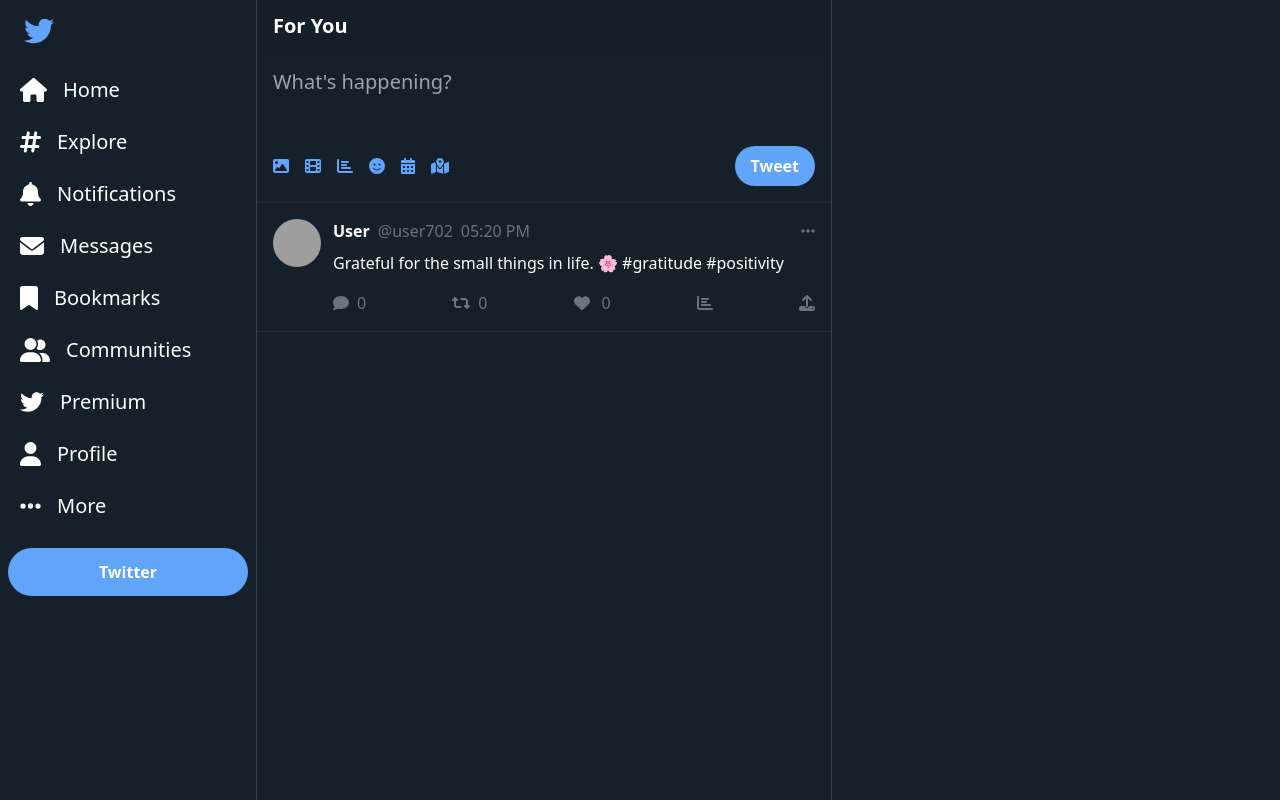
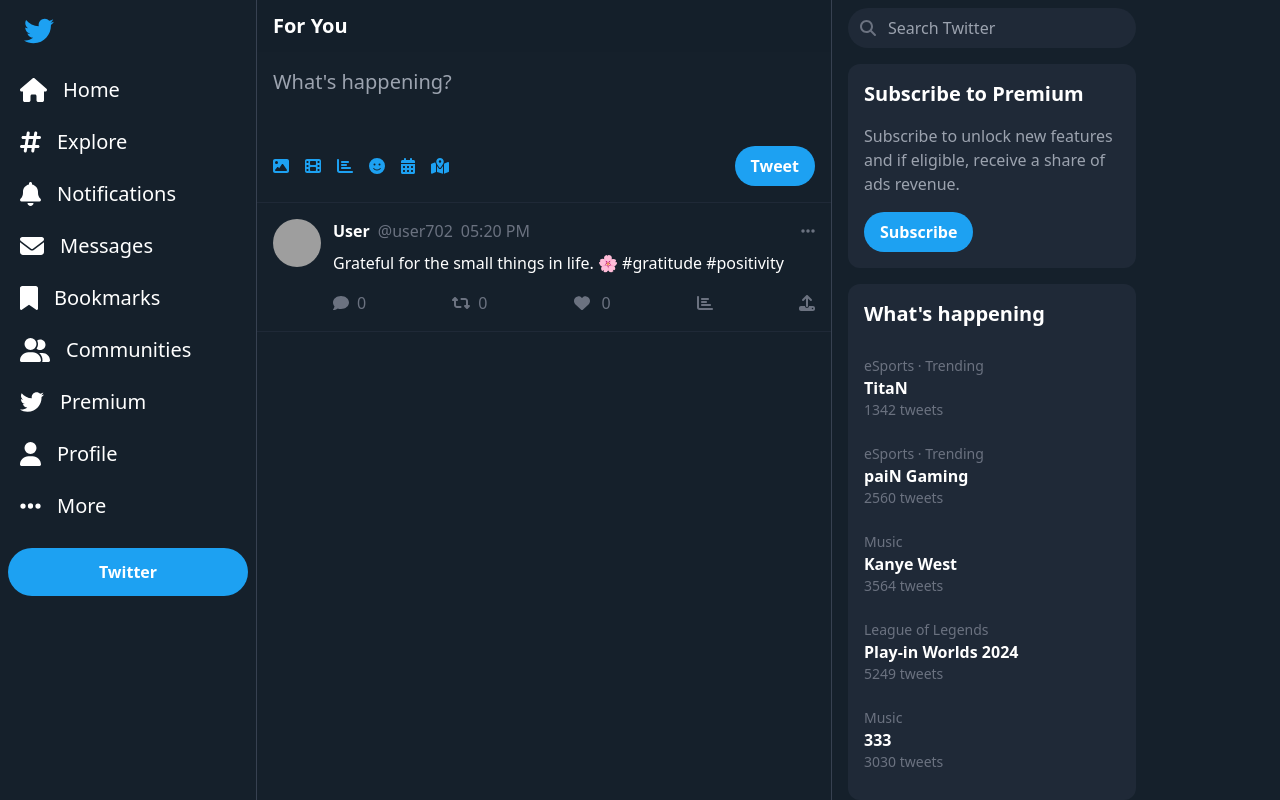
Before and after one commit to lirajoaop/twitter, a React (Vite) app: page / in a window 1280 px wide. Built offline with nearby package versions, Linux system fonts and the light colour scheme; grey boxes are pictures that could not be loaded.

Commit message:
add sidebar: search, subscribe and what's happening section

```diff
--- a/package.json
+++ b/package.json
@@ -14,6 +14,7 @@
     "@fortawesome/free-solid-svg-icons": "^6.6.0",
     "@fortawesome/react-fontawesome": "^0.2.2",
     "crypto-js": "^4.2.0",
+    "prop-types": "^15.8.1",
     "react": "^18.3.1",
     "react-dom": "^18.3.1",
     "uuid": "^10.0.0"
--- a/src/App.jsx
+++ b/src/App.jsx
@@ -4,6 +4,9 @@
 import { TwitterForm } from "./components/TwitterForm";
 import { getAvatar, getRandomImage } from "./utils/generateImages";
 import { v4 } from "uuid";
+import { FontAwesomeIcon } from "@fortawesome/react-fontawesome";
+import { faSearch } from "@fortawesome/free-solid-svg-icons";
+import { TrendItem } from "./components/TrendItem";
 
 function App() {
   const [tweets, setTweets] = useState([]);
@@ -84,6 +87,54 @@
             ))}
           </div>
         </main>
+        <aside className="hidden xl:block w-80 px-4">
+          <div className="sticky top-0 pt-2">
+            <div className="relative">
+              <FontAwesomeIcon
+                icon={faSearch}
+                className="absolute top-3 left-3 text-gray-500"
+              />
+              <input
+                placeholder="Search Twitter"
+                className="w-full bg-gray-800 text-white rounded-full outline-none py-2 pl-10 pr-4"
+              />
+            </div>
+            <div className="bg-gray-800 rounded-xl mt-4 p-4">
+              <h2 className="font-bold text-xl mb-4">Subscribe to Premium</h2>
+              <p className="text-gray-400 mb-4">
+                Subscribe to unlock new features and if eligible, receive a
+                share of ads revenue.
+              </p>
+              <button className="bg-twitter-blue font-bold py-2 px-4 rounded-full hover:bg-blue-600 transition duration-200 ">
+                Subscribe
+              </button>
+            </div>
+            <div className="bg-gray-800 rounded-xl mt-4 p-4">
+              <h2 className="font-bold text-xl mb-4">What's happening</h2>
+              <TrendItem
+                category="eSports · Trending"
+                name="TitaN"
+                tweetCount="1342 tweets"
+              />
+              <TrendItem
+                category="eSports · Trending"
+                name="paiN Gaming"
+                tweetCount="2560 tweets"
+              />
+              <TrendItem
+                category="Music"
+                name="Kanye West"
+                tweetCount="3564 tweets"
+              />
+              <TrendItem
+                category="League of Legends"
+                name="Play-in Worlds 2024"
+                tweetCount="5249 tweets"
+              />
+              <TrendItem category="Music" name="333" tweetCount="3030 tweets" />
+            </div>
+          </div>
+        </aside>
       </div>
     </>
   );
--- a/src/components/Sidebar/index.jsx
+++ b/src/components/Sidebar/index.jsx
@@ -26,7 +26,7 @@
     <div className="w-20 xl:w-64 sticky top-0 px-2 h-screen">
       <FontAwesomeIcon
         icon={faTwitter}
-        className="text-blue-400 text-3xl m-4"
+        className="text-twitter-blue text-3xl m-4"
       />
       <nav>
         <NavItem icon={faHome} text="Home" />
@@ -40,12 +40,12 @@
         <NavItem icon={faEllipsisH} text="More" />
       </nav>
 
-      <button className="bg-blue-400 text-white rounded-full font-bold px-4 py-3 mt-4 w-full cursor-pointer">
+      <button className="bg-twitter-blue text-white rounded-full font-bold px-4 py-3 mt-4 w-full cursor-pointer hover:bg-blue-600 transition duration-200">
         <FontAwesomeIcon
           icon={faFeatherAlt}
-          className="text-white text-3xl m-4 inline xl:hidden "
+          className="text-white  inline xl:hidden "
         />
-        <span className="hidden xl:inline">Twitter</span>
+        <span className="hidden xl:inline hover:bg-twitter-blue">Twitter</span>
       </button>
     </div>
   );
--- /dev/null
+++ b/src/components/TrendItem/index.jsx
@@ -0,0 +1,17 @@
+import PropTypes from "prop-types";
+
+export function TrendItem({ category, name, tweetCount }) {
+  return (
+    <div className="py-3 cursor-pointer">
+      <p className="text-gray-500 text-sm">{category}</p>
+      <p className="font-bold">{name}</p>
+      {tweetCount && <p className="text-gray-500 text-sm">{tweetCount}</p>}
+    </div>
+  );
+}
+
+TrendItem.PropTypes = {
+  category: PropTypes.string,
+  name: PropTypes.string,
+  tweetCount: PropTypes.string,
+};
--- a/src/components/Tweet/index.jsx
+++ b/src/components/Tweet/index.jsx
@@ -58,7 +58,7 @@
             />
           )}
           <div className="flex justify-between mt-4 text-gray-500 ">
-            <div className="flex items-center cursor-pointer hover:text-blue-400">
+            <div className="flex items-center cursor-pointer hover:text-twitter-blue">
               <FontAwesomeIcon
                 icon={faComment}
                 onClick={() => handleAction("comment")}
@@ -79,10 +79,10 @@
               />
               <span className="ml-2">{like}</span>
             </div>
-            <div className="flex items-center cursor-pointer hover:text-blue-400 gap-1">
+            <div className="flex items-center cursor-pointer hover:text-twitter-blue gap-1">
               <FontAwesomeIcon icon={faChartBar} />
             </div>
-            <div className="flex items-center cursor-pointer hover:text-blue-400 gap-1">
+            <div className="flex items-center cursor-pointer hover:text-twitter-blue gap-1">
               <FontAwesomeIcon icon={faUpload} />
             </div>
           </div>
--- a/src/components/TwitterForm/index.jsx
+++ b/src/components/TwitterForm/index.jsx
@@ -8,6 +8,7 @@
 } from "@fortawesome/free-solid-svg-icons";
 import { FontAwesomeIcon } from "@fortawesome/react-fontawesome";
 import { useRef } from "react";
+import PropTypes from "prop-types";
 
 export function TwitterForm({ onTweet }) {
   const textAreaRef = useRef();
@@ -31,31 +32,31 @@
         <div className="flex space-x-4">
           <FontAwesomeIcon
             icon={faImage}
-            className="text-blue-400 cursor-pointer"
+            className="text-twitter-blue cursor-pointer"
           />
           <FontAwesomeIcon
             icon={faFilm}
-            className="text-blue-400 cursor-pointer"
+            className="text-twitter-blue cursor-pointer"
           />
           <FontAwesomeIcon
             icon={faChartBar}
-            className="text-blue-400 cursor-pointer"
+            className="text-twitter-blue cursor-pointer"
           />
           <FontAwesomeIcon
             icon={faSmile}
-            className="text-blue-400 cursor-pointer"
+            className="text-twitter-blue cursor-pointer"
           />
           <FontAwesomeIcon
             icon={faCalendarAlt}
-            className="text-blue-400 cursor-pointer"
+            className="text-twitter-blue cursor-pointer"
           />
           <FontAwesomeIcon
             icon={faMapMarkedAlt}
-            className="text-blue-400 cursor-pointer"
+            className="text-twitter-blue cursor-pointer"
           />
         </div>
         <button
-          className="bg-blue-400 text-white font-bold px-4 py-2 rounded-full hover:bg-blue-600 transition duration-200"
+          className="bg-twitter-blue text-white font-bold px-4 py-2 rounded-full hover:bg-blue-600 transition duration-200"
           onClick={handleSubmit}
         >
           Tweet
@@ -64,3 +65,7 @@
     </div>
   );
 }
+
+TwitterForm.propTypes = {
+  onTweet: PropTypes.func,
+};
```
Also changed, not shown: 1 other file (tests, documents, lock files or other folders).
